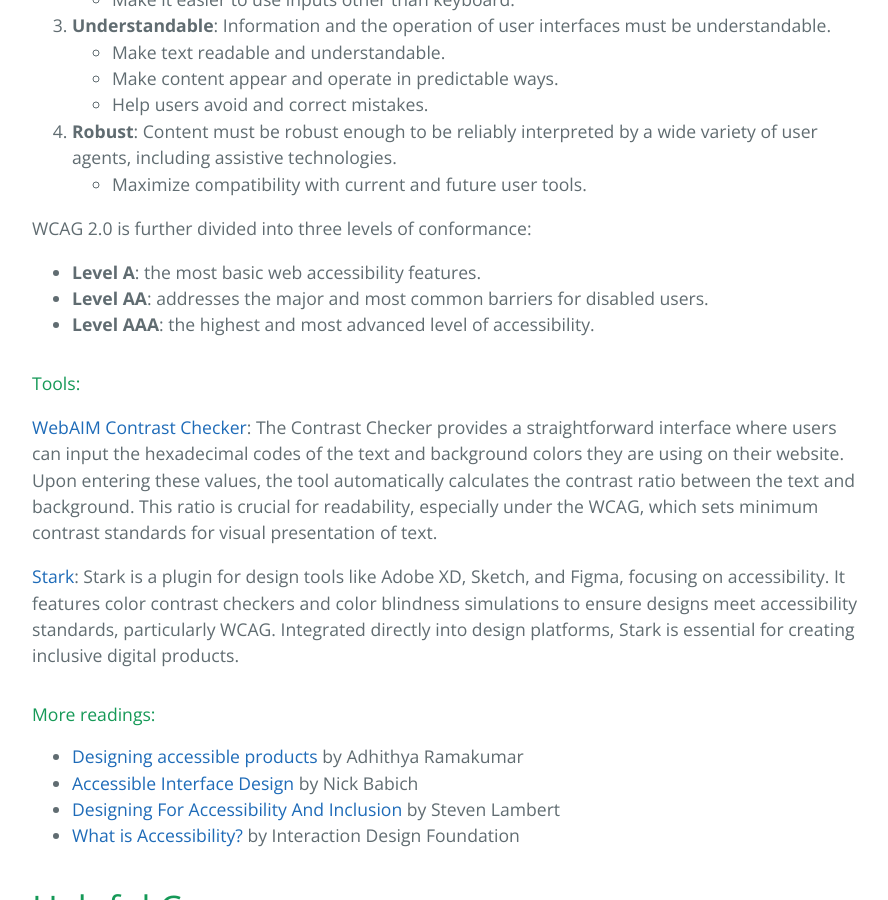
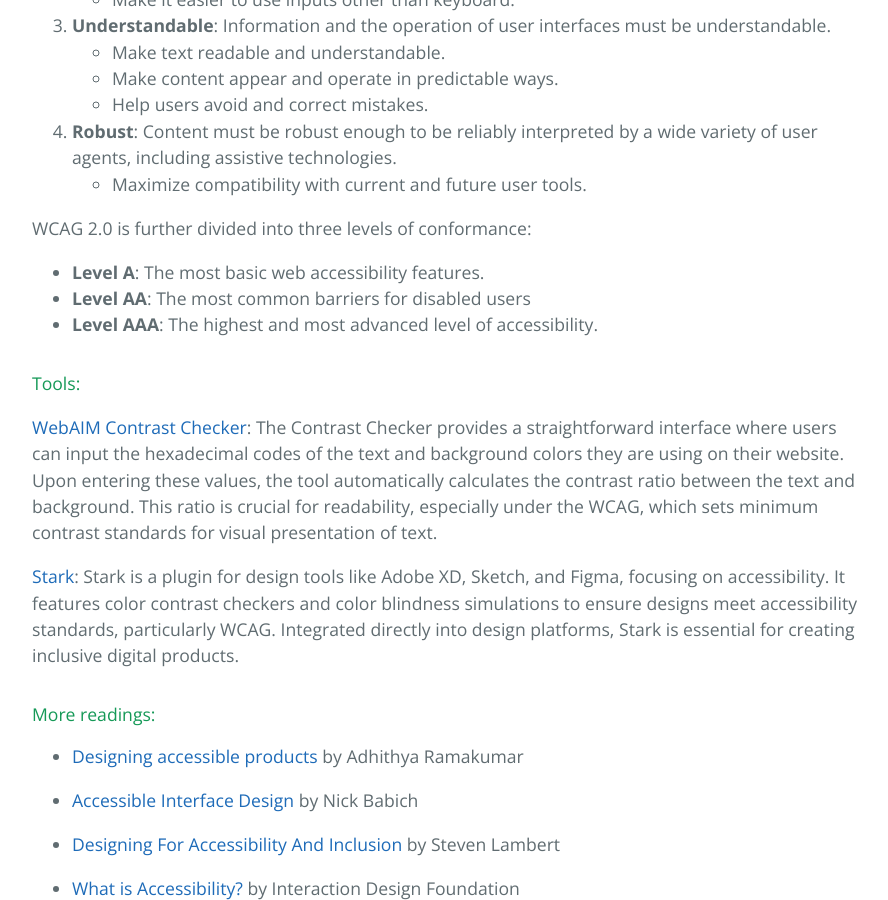
Before and after one commit to learning-software-engineering/learning-software-engineering.github.io, a Jekyll site: the page built from Topics/User_Experience.md, in a window 1280 px wide and 900 px high, scrolled down 8332 px. Shown: the whole window, without its empty margins (192-1080 px from the left). Built offline with Jekyll 4.4.1, drawn with Linux system fonts in a browser that asks for light colours; our own code applies the rules of GitHub Pages for plain Markdown files.

Commit message:
Fixed minor typos

```diff
--- a/Topics/User_Experience.md
+++ b/Topics/User_Experience.md
@@ -213,9 +213,9 @@
     - Maximize compatibility with current and future user tools.
 
 WCAG 2.0 is further divided into three levels of conformance:
-- **Level A**: the most basic web accessibility features.
-- **Level AA**: addresses the major and most common barriers for disabled users.
-- **Level AAA**: the highest and most advanced level of accessibility.
+- **Level A**: The most basic web accessibility features.
+- **Level AA**: The most common barriers for disabled users
+- **Level AAA**: The highest and most advanced level of accessibility.
 
 #### Tools:
 
@@ -226,8 +226,11 @@
 #### More readings:
 
 - [Designing accessible products](https://uxdesign.cc/designing-accessible-products-e8aa79b55ebc) by Adhithya Ramakumar
+
 - [Accessible Interface Design](https://babich.biz/blog/accessible-interface-design/) by Nick Babich
+
 - [Designing For Accessibility And Inclusion](https://www.smashingmagazine.com/2018/04/designing-accessibility-inclusion/) by Steven Lambert
+
 - [What is Accessibility?](https://www.interaction-design.org/literature/topics/accessibility) by Interaction Design Foundation
 
 # Helpful Courses
```
